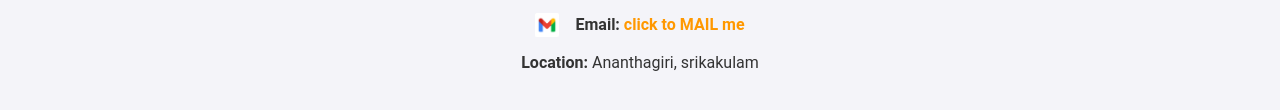
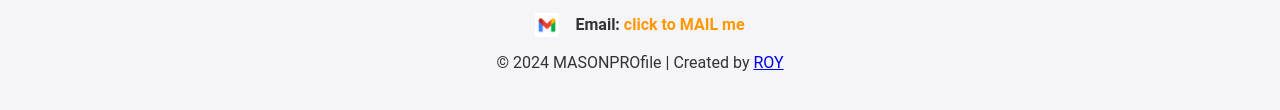
Before and after one commit to sidhath707545/MASON-profile, a plain HTML site: page contact.html in a window 1280 px wide. Shown: the part 256-366 px from the top of the page. Drawn offline with Linux system fonts and the light colour scheme.

Commit message:
Update contact.html CREATOR EMAIL

```diff
--- a/contact.html
+++ b/contact.html
@@ -34,7 +34,7 @@
     </div>
 
 
-    <p><strong>Location:</strong> Ananthagiri, srikakulam</p>
+    <p>© 2024 MASONPROfile | Created by <a href="mailto:monster73372@gmail.com">ROY</a></p>
   </section>
 
 
```
